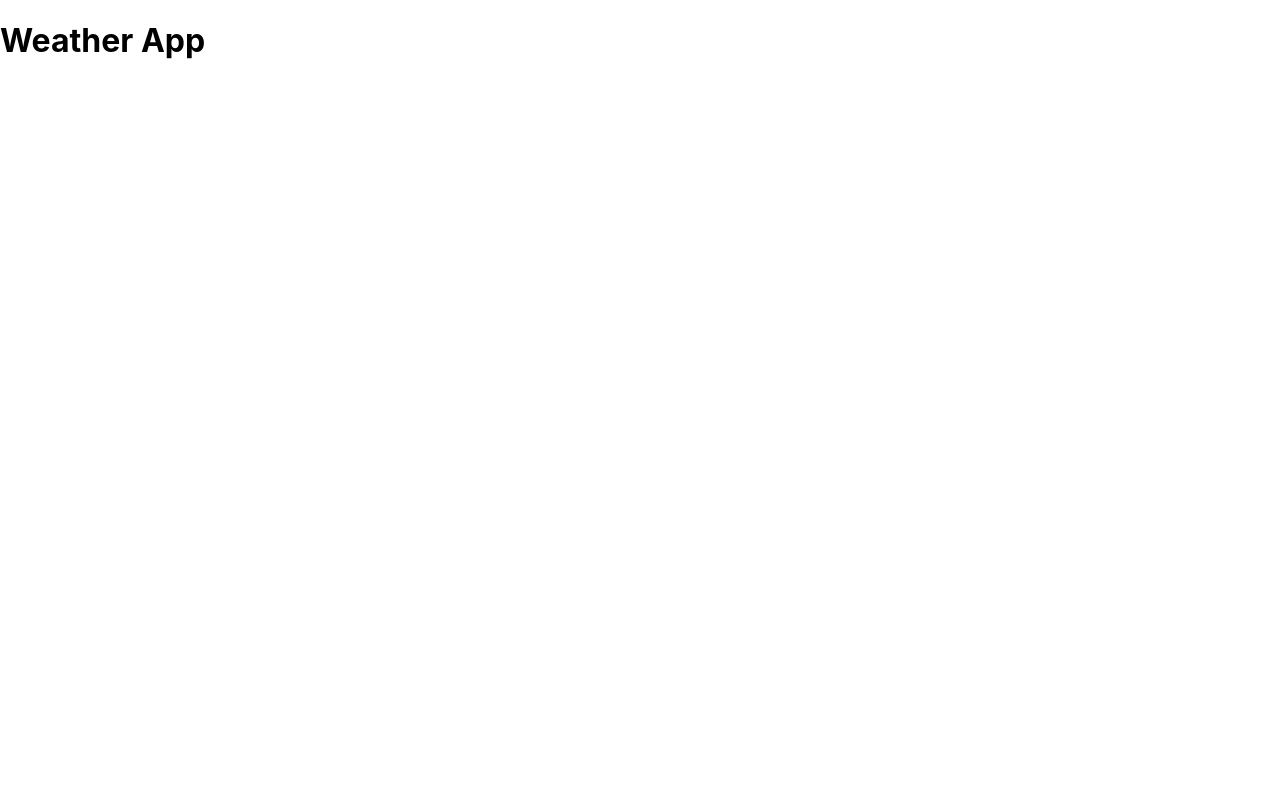
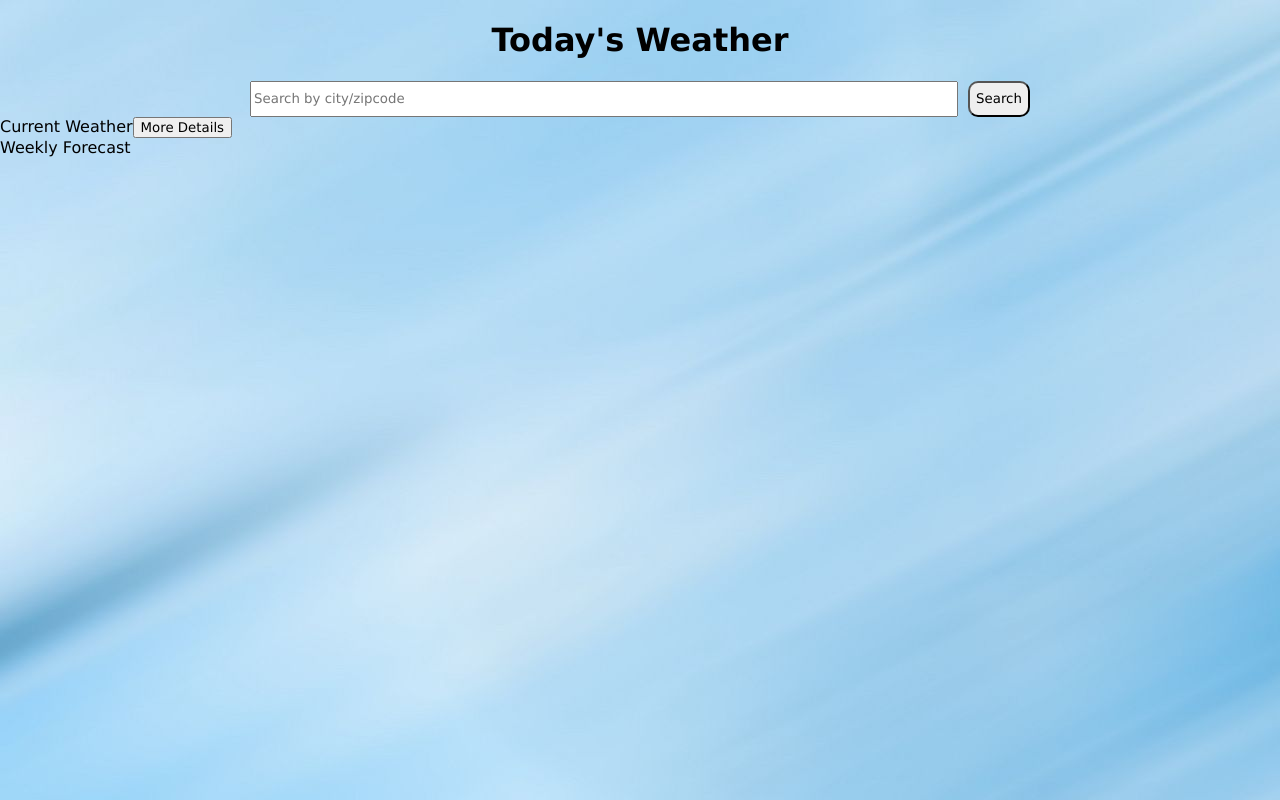
Before and after one commit to stporter/weather-app, a React (Create React App) app: page / in a window 1280 px wide. Built offline with nearby package versions, Linux system fonts and the light colour scheme.

Commit message:
layout updates

```diff
--- a/src/App.css
+++ b/src/App.css
@@ -1,38 +1,22 @@
-.App {
-  text-align: center;
+* {
+	font-family: 'Lucida Sans', 'Lucida Sans Regular', 'Lucida Grande',
+		'Lucida Sans Unicode', Geneva, Verdana, sans-serif;
 }
 
-.App-logo {
-  height: 40vmin;
-  pointer-events: none;
+body {
+	margin: 0;
+	padding: 0;
+	box-sizing: border-box;
+	/* display: grid;
+	grid-template-columns: 1fr 3fr 1fr;
+	grid-template-rows: 80px 1fr 80px; */
+	background: url('/assets/bluesky.png');
+	width: 100vw;
+	height: 100vh;
 }
 
-@media (prefers-reduced-motion: no-preference) {
-  .App-logo {
-    animation: App-logo-spin infinite 20s linear;
-  }
+.title {
+	display: flex;
+	justify-content: center;
+	align-items: center;
 }
-
-.App-header {
-  background-color: #282c34;
-  min-height: 100vh;
-  display: flex;
-  flex-direction: column;
-  align-items: center;
-  justify-content: center;
-  font-size: calc(10px + 2vmin);
-  color: white;
-}
-
-.App-link {
-  color: #61dafb;
-}
-
-@keyframes App-logo-spin {
-  from {
-    transform: rotate(0deg);
-  }
-  to {
-    transform: rotate(360deg);
-  }
-}
--- a/src/App.js
+++ b/src/App.js
@@ -6,9 +6,10 @@ import WeeklyForecast from './Weekly_Forecast/WeeklyForecast';
 import './App.css';
 
 function App() {
+	const searchOptions = {};
+
 	return (
-		<div>
-			<h1>Weather App</h1>
+		<div className='body'>
 			<Header />
 			<Navigation />
 			<CurrentWeather />
--- a/src/Current_Weather/CurrentWeather.js
+++ b/src/Current_Weather/CurrentWeather.js
@@ -1,7 +1,13 @@
 import React from 'react';
+import './CurrentWeather.css';
 
-function currentweather(props) {
-	return <div></div>;
+function Currentweather(props) {
+	return (
+		<div className='current-weather'>
+			Current Weather
+			<button className='show-more-info'>More Details</button>
+		</div>
+	);
 }
 
-export default currentweather;
+export default Currentweather;
--- a/src/Header/Header.js
+++ b/src/Header/Header.js
@@ -1,7 +1,12 @@
 import React from 'react';
+import './Header.css';
 
-function header(props) {
-	return <div></div>;
+function Header(props) {
+	return (
+		<div className='title'>
+			<h1>Today's Weather</h1>
+		</div>
+	);
 }
 
-export default header;
+export default Header;
--- a/src/Weekly_Forecast/WeeklyForecast.js
+++ b/src/Weekly_Forecast/WeeklyForecast.js
@@ -1,7 +1,8 @@
 import React from 'react';
+import './WeeklyForecast.css';
 
 function WeeklyForecast(props) {
-	return <div></div>;
+	return <div className='weekly-forecast'>Weekly Forecast</div>;
 }
 
 export default WeeklyForecast;
--- a/src/navigation/Navigation.css
+++ b/src/navigation/Navigation.css
@@ -0,0 +1,16 @@
+.search-weather {
+	display: flex;
+	justify-content: center;
+	align-items: center;
+}
+
+.search-location {
+	width: 700px;
+	height: 30px;
+}
+
+.search-button {
+	height: 36px;
+	margin-left: 10px;
+	border-radius: 10px;
+}
--- a/src/navigation/Navigation.js
+++ b/src/navigation/Navigation.js
@@ -1,7 +1,21 @@
-import React from 'react';
+import React, { useState } from 'react';
+import './Navigation.css';
 
-function navigation(props) {
-	return <div></div>;
+function Navigation(props) {
+	return (
+		<div>
+			<form className='search-weather'>
+				<input
+					type='text'
+					name='location'
+					className='search-location'
+					placeholder='Search by city/zipcode'
+				/>
+				<button className='search-button'>Search</button>
+			</form>
+			{/* <button className='search-button'>Search</button> */}
+		</div>
+	);
 }
 
-export default navigation;
+export default Navigation;
```
Also changed, not shown: assets/bluesky.png (added).
